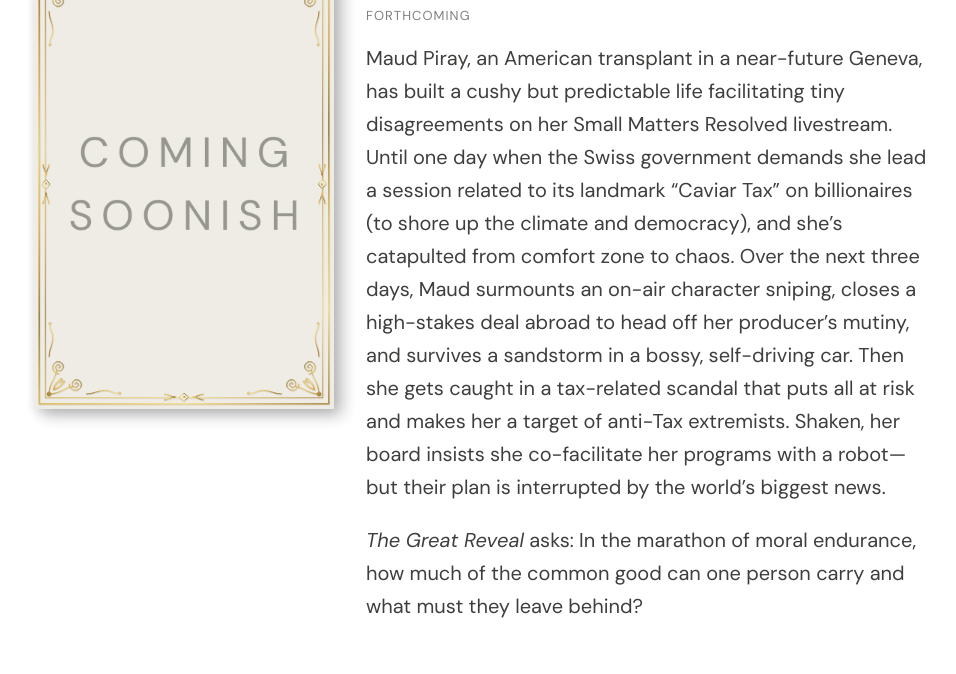
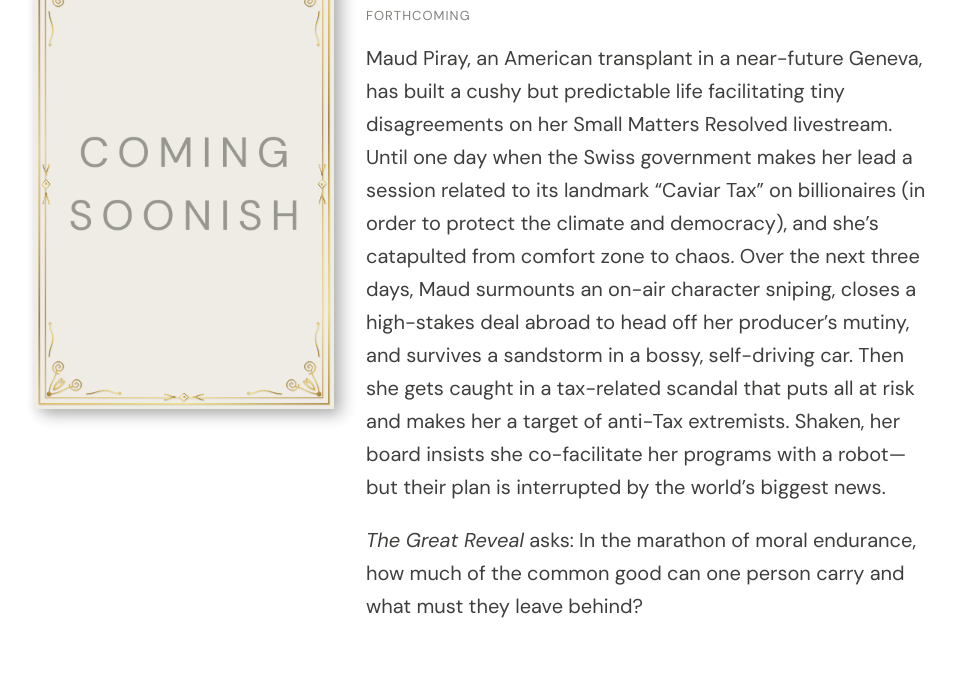
Before and after one commit to annabelhertz2017/annabelhertz2017.github.io, a plain HTML site: page index.html in a window 1280 px wide. Shown: the part 711-1385 px from the top of the page, without its empty margins (158-1114 px from the left). Drawn offline with Linux system fonts and the light colour scheme.

Commit message:
Home: Great Reveal blurb wording
Co-Authored-By: Claude Sonnet 5.5 <noreply@anthropic.com>
Claude-Session: https://claude.ai/code/session_016b5sW6zxxaQmWFoJYk8szr

```diff
--- a/index.html
+++ b/index.html
@@ -124,7 +124,7 @@
           <h2 class="teaser-title">The Great Reveal</h2>
           <p class="meta"><span>Forthcoming</span></p>
           <div class="box about-book">
-            <p>Maud Piray, an American transplant in a near-future Geneva, has built a cushy but predictable life facilitating tiny disagreements on her Small Matters Resolved livestream. Until one day when the Swiss government demands she lead a session related to its landmark &ldquo;Caviar Tax&rdquo; on billionaires (to shore up the climate and democracy), and she&rsquo;s catapulted from comfort zone to chaos. Over the next three days, Maud surmounts an on-air character sniping, closes a high-stakes deal abroad to head off her producer&rsquo;s mutiny, and survives a sandstorm in a bossy, self-driving car. Then she gets caught in a tax-related scandal that puts all at risk and makes her a target of anti-Tax extremists. Shaken, her board insists she co-facilitate her programs with a robot&mdash;but their plan is interrupted by the world&rsquo;s biggest news.</p>
+            <p>Maud Piray, an American transplant in a near-future Geneva, has built a cushy but predictable life facilitating tiny disagreements on her Small Matters Resolved livestream. Until one day when the Swiss government makes her lead a session related to its landmark &ldquo;Caviar Tax&rdquo; on billionaires (in order to protect the climate and democracy), and she&rsquo;s catapulted from comfort zone to chaos. Over the next three days, Maud surmounts an on-air character sniping, closes a high-stakes deal abroad to head off her producer&rsquo;s mutiny, and survives a sandstorm in a bossy, self-driving car. Then she gets caught in a tax-related scandal that puts all at risk and makes her a target of anti-Tax extremists. Shaken, her board insists she co-facilitate her programs with a robot&mdash;but their plan is interrupted by the world&rsquo;s biggest news.</p>
             <p><em>The Great Reveal</em> asks: In the marathon of moral endurance, how much of the common good can one person carry and what must they leave behind?</p>
           </div>
         </div>
```
